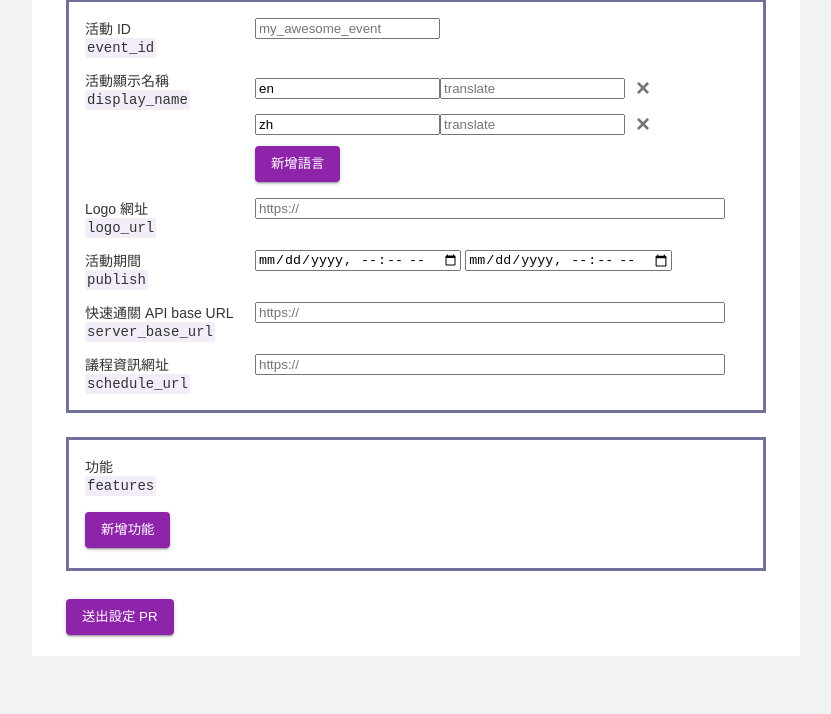
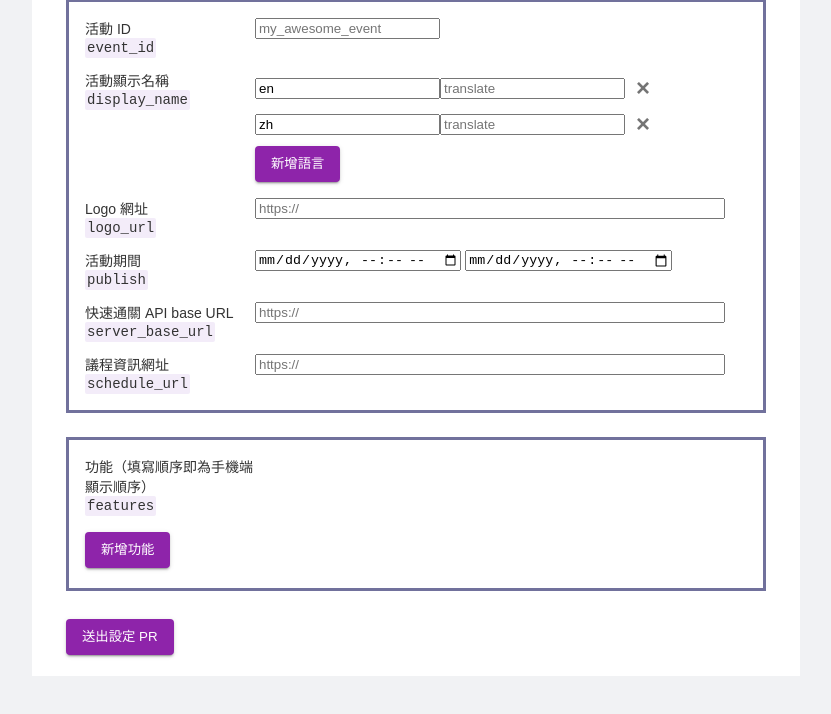
Before and after one commit to CCIP-App/Portal, a plain HTML site: page web/index.html in a window 1280 px wide. Shown: the part 122-836 px from the top of the page, without its empty margins (224-1055 px from the left). Drawn offline with nearby package versions, Linux system fonts and the light colour scheme.

Commit message:
Add more description about features on web

```diff
--- a/web/index.html
+++ b/web/index.html
@@ -48,7 +48,7 @@
       </section>
       <section>
         <div class="item">
-          <label>功能 <code>features</code></label>
+          <label>功能（填寫順序即為手機端顯示順序）<code>features</code></label>
           <opass-feature v-model="features"></opass-feature>
         </div>
         <button type="button" class="raised" @click="add">新增功能</button>
```
